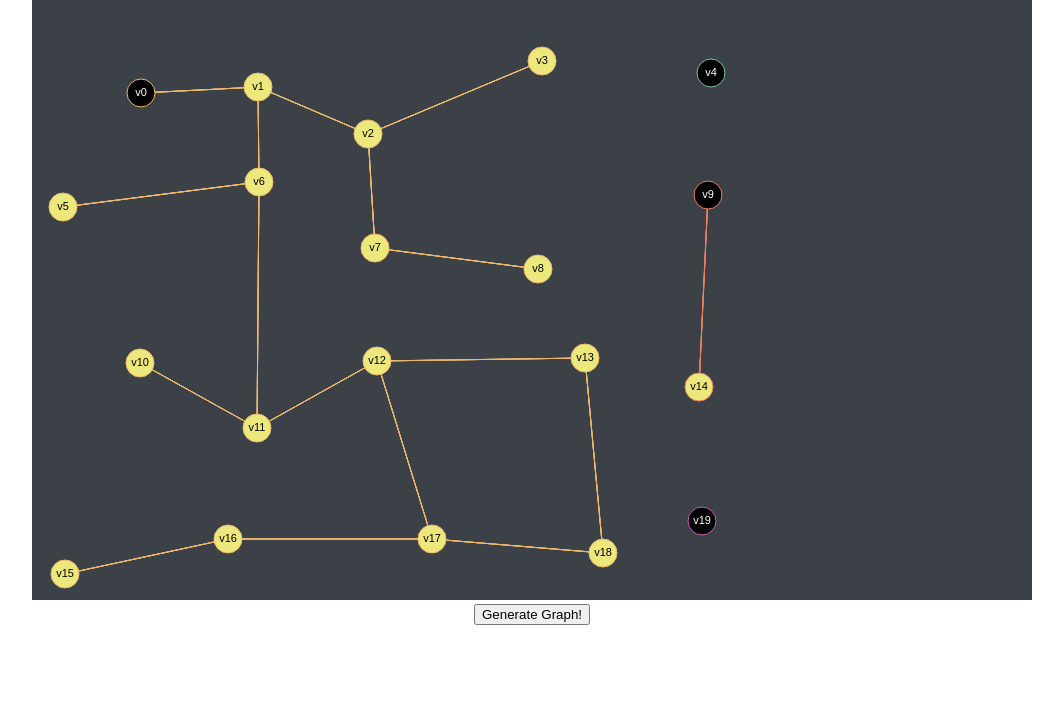
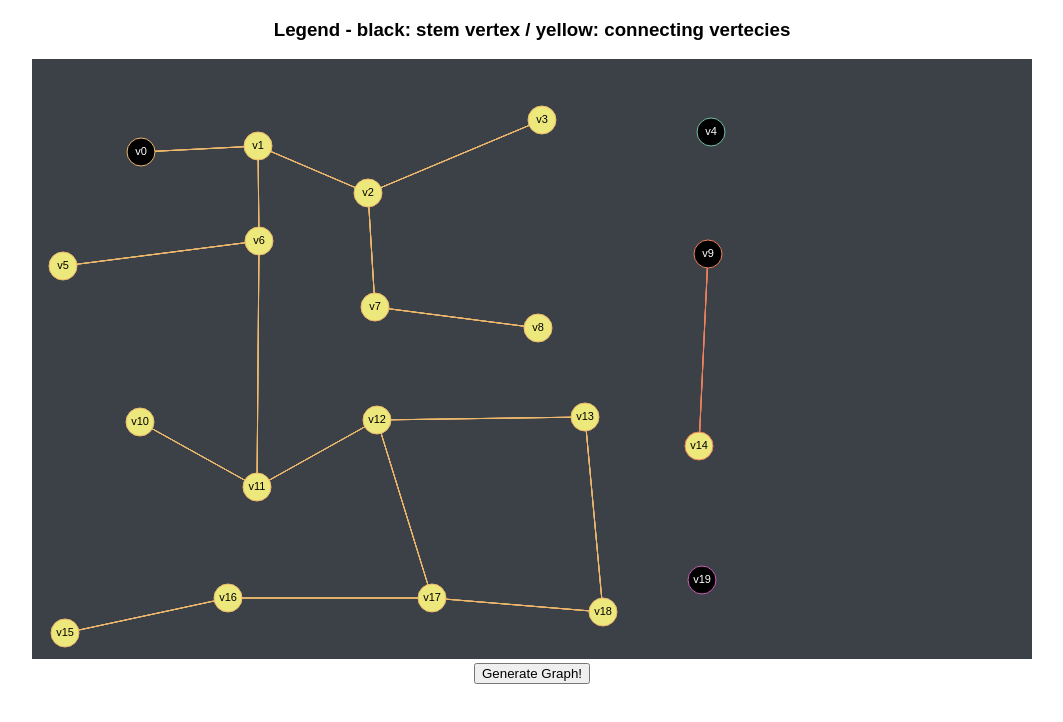
Before and after one commit to bloominstituteoftechnology/Graphs, a React (Create React App) app in the folder projects/graph/: page / in a window 1280 px wide. Shown: the top 722 px of the page, without its empty margins (108-1171 px from the left). Built offline with nearby package versions, Linux system fonts and the light colour scheme.

Commit message:
Added legend

```diff
--- a/projects/graph/src/App.js
+++ b/projects/graph/src/App.js
@@ -15,7 +15,7 @@ class GraphView extends Component {
    */
   componentDidMount() {
     this.updateCanvas();
-    console.log("did mount");
+    // console.log("did mount");
   }
 
   /**
@@ -25,7 +25,7 @@ class GraphView extends Component {
    */
   componentDidUpdate() {
     this.updateCanvas();
-    console.log("did update");
+    // console.log("did update");
   }
 
   /**
@@ -70,7 +70,6 @@ class GraphView extends Component {
     }
 
     // draw dummy verticies (dynamic)
-    console.log(this.props.graph.vertexes);
     this.props.graph.vertexes.forEach(v => {
       // verts
 
@@ -142,8 +141,7 @@ class App extends Component {
   }
 
   generateGraph() {
-    this.setState((this.state.graph = new Graph()));
-    console.log(this.state.graph);
+    this.setState((this.state.graph = new Graph())); // setState to fire componentDidUpdate()
     this.state.graph.randomize(5, 4, 150, 0.6);
     this.state.graph.bfs();
     // console.log(this.state.graph.vertexes);
@@ -155,6 +153,7 @@ class App extends Component {
   render() {
     return (
       <div className="App">
+        <h3>Legend - black: stem vertex / yellow: connecting vertecies</h3>
         <GraphView graph={this.state.graph} />
         <div>
           <button onClick={this.generateGraph.bind(this)}>
```
